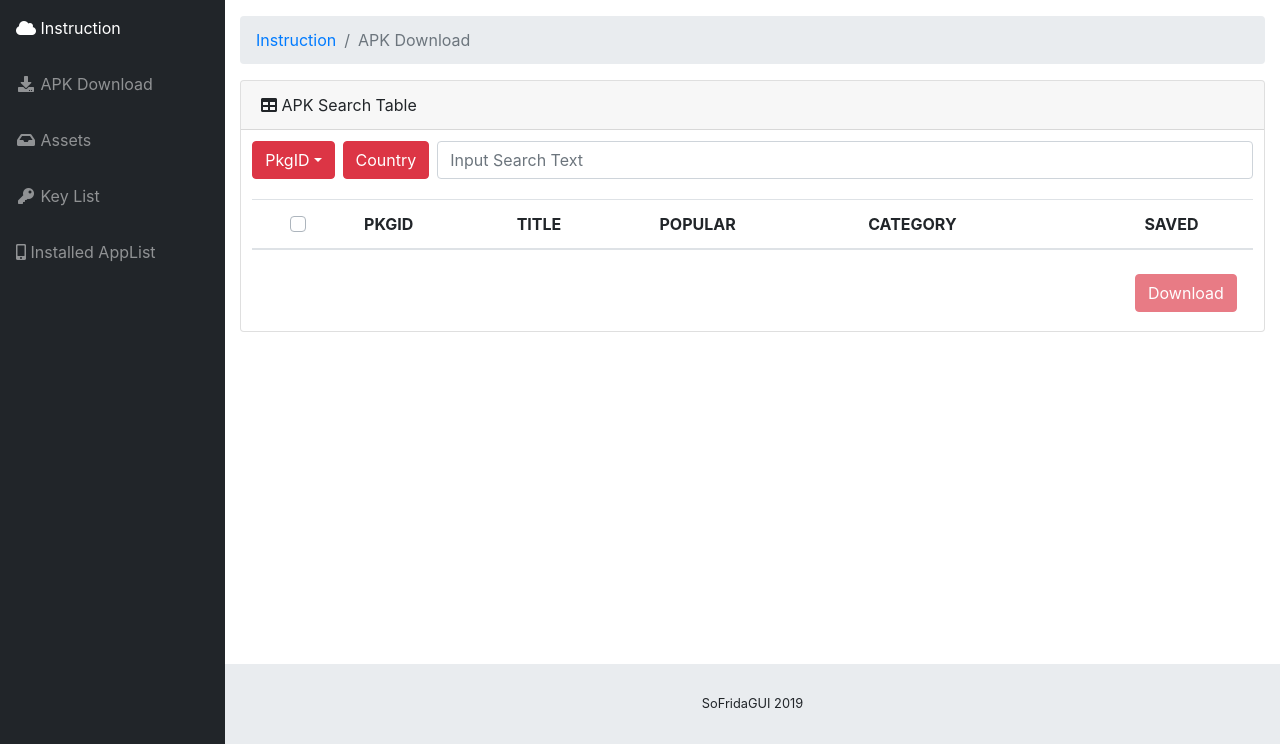
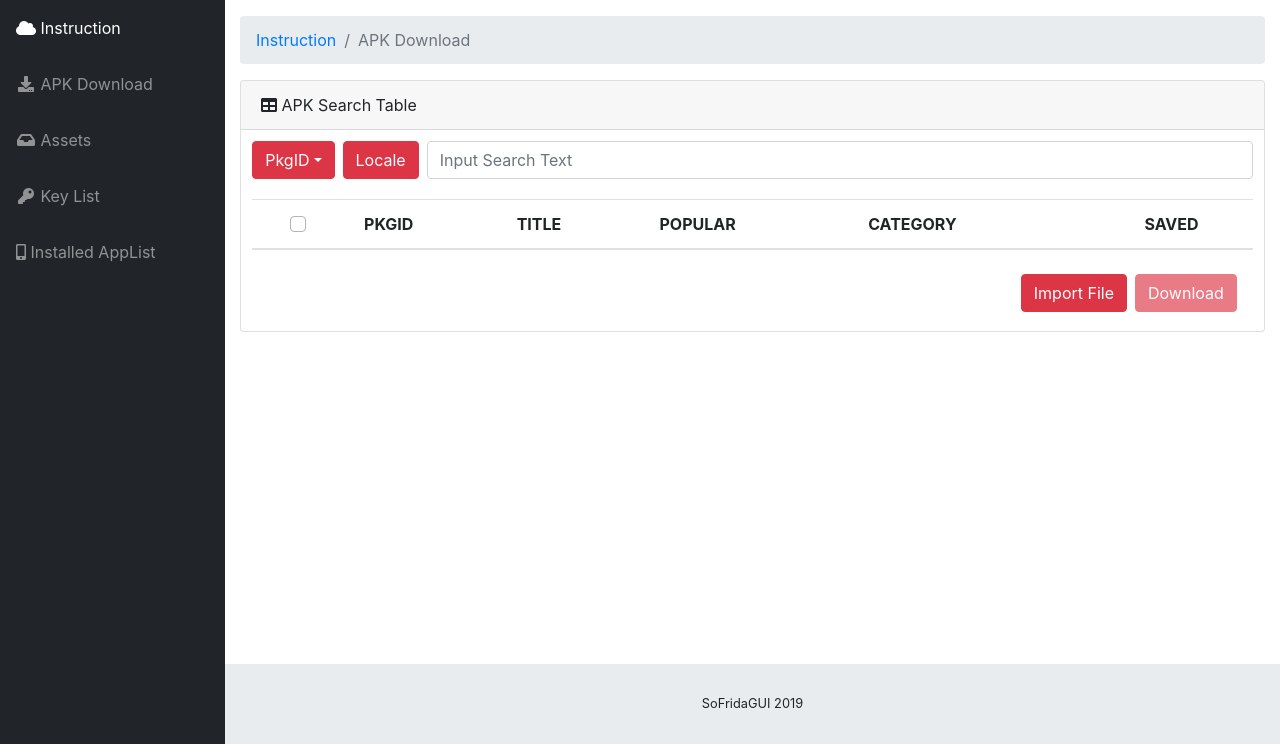
Before and after one commit to june5079/soFrida, a Flask app: page /apk_download in a window 1280 px wide. Shown: the part 56-800 px from the top of the page. Run offline with Flask 2, Linux system fonts and the light colour scheme; lists and menus that the app fills with data are empty; parts of the project's set-up code (start-up, migrations or seed data) failed here and were passed over; some libraries are stand-ins or nearby versions.

Commit message:
import pkg list file

```diff
--- a/app.py
+++ b/app.py
@@ -1,5 +1,7 @@
 from flask import Flask, render_template, request, jsonify, g, Response, stream_with_context
 from flask_socketio import SocketIO, emit
+from werkzeug import secure_filename
+
 from threading import Thread
 import frida
 import json
@@ -96,9 +98,11 @@ def search(data):
   global getlist
   global logger
   global proxy
-  print("Getlists(\"%s\", \"%s\", \"%s\")" % (data['mode'].lower().strip(), data['text'].strip(), data['country']))
+  global downloader
+  print("Getlists(\"%s\", \"%s\", \"%s\")" % (data['mode'].lower().strip(), data['text'].strip(), data['locale'].split("_")[1]))
+  downloader.set_locale(data['locale'])
   logger.start()
-  getlist = Getlists(data['mode'].lower().strip(), data['text'], data['country'], proxy)
+  getlist = Getlists(data['mode'].lower().strip(), data['text'], data['locale'].split("_")[1], proxy)
   getlist.init_request()
   socketio.start_background_task(target=getlist.get_pkginfo_for_GUI, logger=logger.logger)
   for a in logger.loggenerator():
@@ -189,6 +193,40 @@ def analyze(package_name):
   sofrida = soFrida(package_name)
   return render_template("analyze.html", package_name=package_name)
 
+@app.route("/import_file", methods=["POST"])
+def import_file():
+  global getlist
+  global proxy
+  global downloader
+
+  f = request.files['data']
+  f.save(secure_filename(f.filename))
+  downloader.set_locale(request.form['locale'])
+
+  file_data = open(f.filename, "r").read().strip()
+  pkg_list = file_data.split("\n")
+  return jsonify(
+    list=pkg_list
+  )
+@socketio.on("import_file_result", namespace="/apk_download")
+def import_file_result(msg):
+  global downloader
+  global getlist
+  get_list = {}
+  i = 1
+  for pkg_id in msg['pkg_list']:
+    getlist = Getlists("pkgid", pkg_id, downloader.locale.split("_")[1], proxy)
+    getlist.init_request()
+    success = getlist.get_pkginfo_for_socket_io(socketio)
+    while getlist.finished == False:
+      pass
+    get_list[pkg_id] = getlist.result[pkg_id]
+    socketio.emit("log", {"type": "log","data":"("+str(i)+"/"+str(len(msg['pkg_list']))+")" +pkg_id+ " pkgid info loaded."}, namespace="/apk_download")
+    i+=1
+  getlist.result = get_list
+  socketio.emit("exit", {"type":"exit"}, namespace="/apk_download", callback=test_func)
+def test_func():
+  print("exit emit")
 @socketio.on('soFrida_start', namespace="/analyze")
 def soFrida_start(message):
   global sofrida
@@ -270,7 +308,7 @@ def select_pull(data):
 @app.route("/counties")
 def countries():
   return jsonify(
-    list=json.loads(open(BASE_URI+"/static/countries.json","r", encoding="utf-8").read())
+    list=json.loads(open(BASE_URI+"/static/locale.json","r", encoding="utf-8").read())
   )
 def awstest(package_name, keys):
   global logger
--- a/templates/apk_download.html
+++ b/templates/apk_download.html
@@ -37,14 +37,15 @@ APK Downloader
 			$("#search_form").on('keyup', function(e){
 				if(e.keyCode == 13){
 					var mode = $("#search_mode_button").text();
-					var country = $("#country_button").text();
+					var locale = $("#locale_button").text();
 					if(mode != "Search Mode"){
 						var text = $(this).val();
-						if(country == "Country"){
-							alert("Setted by default country \"US\"");
-							$("#country_button").text("US");
+						if(locale == "Locale"){
+							alert("Setted by default locale \"en_US\"");
+							$("#locale_button").text("en_US");
+							locale = "en_US";
 						}
-						search(mode, text, country);
+						search(mode, text, locale);
 					}
 				}
 			});
@@ -70,6 +71,34 @@ APK Downloader
 
 				});
 			});
+			$('#import_file').on('click', function() {
+				$('#file-input').trigger('click');
+			});
+			$("#file-input").on("change", function(){
+				var locale = $("#locale_button").text();
+				if(locale == "Locale"){
+					alert("Setted by default locale \"en_US\"");
+					$("#locale_button").text("en_US");
+					locale = "en_US";
+				}
+				var formData = new FormData();
+				formData.append("data", $("#file-input")[0].files[0]);
+				formData.append("locale", locale)
+				//var file_name = $("#file-input").val().split('\\').pop();
+				$.ajax({
+					url:"/import_file",
+					type:"POST",
+					processData: false,
+    				contentType: false,
+					data: formData,
+					success:function(res){
+						$("#log").text("Searching with Chorme DevTools...");
+						$("#log").show();
+						$("#apk_table tbody").html("");
+						socket.emit("import_file_result", {"pkg_list":res.list});
+					}
+				});
+			});
 			function login(){
 				$("#login_alert").html("<p class=\"text-info\">Wait a seconds for login.</p>");
 				$("#login_alert").attr("aria-hidden", false);
@@ -87,20 +116,20 @@ APK Downloader
 					login();
 				}
 			});
-			$("#country_button").on("click", function(){
+			$("#locale_button").on("click", function(){
 				$.ajax({
 					url:"/counties",
 					type:"GET",
 					success:function(res){
 						data = ""
 						res.list.forEach(function(e){
-							data+="<tr><td>"+e.name+"</td><td>"+e.code+"</td>"+
+							data+="<tr><td>"+e.name+"</td><td>"+e.locale+"</td>"+
 								"<td><button class='btn btn-danger'>Select</button></td></tr>";
 						});
 						$("#countries tbody").html(data);
 						$("#countries button").on("click", function(){
 							var code = $($(this).parents("tr").children()[1]).text();
-							$("#country_button").text(code);
+							$("#locale_button").text(code);
 							$("#CountryModal").attr("aria-hidden", true);
         					$("#CountryModal").modal("hide");
 						});
@@ -109,12 +138,11 @@ APK Downloader
 					}
 				})
 			});
-			function search(mode, text, country){
+			function search(mode, text, locale){
 				$("#log").text("Searching with Chorme DevTools...");
 				$("#log").show();
 				$("#apk_table tbody").html("");
-				socket.emit("search", {"mode":mode, "text":text, "country":country});
-
+				socket.emit("search", {"mode":mode, "text":text, "locale":locale});
 			}
 			function button_change(){
 				var all = $('.custom-control-input-item');
@@ -159,7 +187,7 @@ APK Downloader
 						<a class="dropdown-item" href="#">DevID</a>
 					</div>
 				</div>
-				<button class="btn btn-danger ml-2" id="country_button">Country</button>
+				<button class="btn btn-danger ml-2" id="locale_button">Locale</button>
 				<input type="text" class="form-control rounded-left ml-2" placeholder="Input Search Text" spellcheck="false" id="search_form">
 			</div>
 			<div id="log" class="alert alert-warning" role="alert" style="margin-top:20px;"></div>
@@ -181,8 +209,10 @@ APK Downloader
 					<tbody></tbody>
 				</table>
 			</div>
-			<nav class="navbar navbar-expand">
-				<button class="nav-item btn btn-danger ml-auto mr-0 my-2 my-md-0" id="download" disabled>Download</button>
+			<nav class="navbar navbar-expand" align="right">
+				<button class="nav-item btn btn-danger ml-auto mr-0 my-2 my-md-0" id="import_file">Import File</button>
+				<input id="file-input" type="file" style="display: none;" />
+				<button class="nav-item btn btn-danger ml-2 mr-0 my-2 my-md-0" id="download" disabled>Download</button>
 			</nav>
 		</div>
 	</div>
@@ -234,7 +264,7 @@ APK Downloader
 					<table class="table" id="countries">
 						<thead>
 							<th>Country</th>
-							<th>Country Code</th>
+							<th>Locale Code</th>
 							<th>SELECT</th>
 						</thead>
 						<tbody>
```
Also changed, not shown: downloader.py (+7 -3 lines), getapklist.py (+33 -0 lines).
